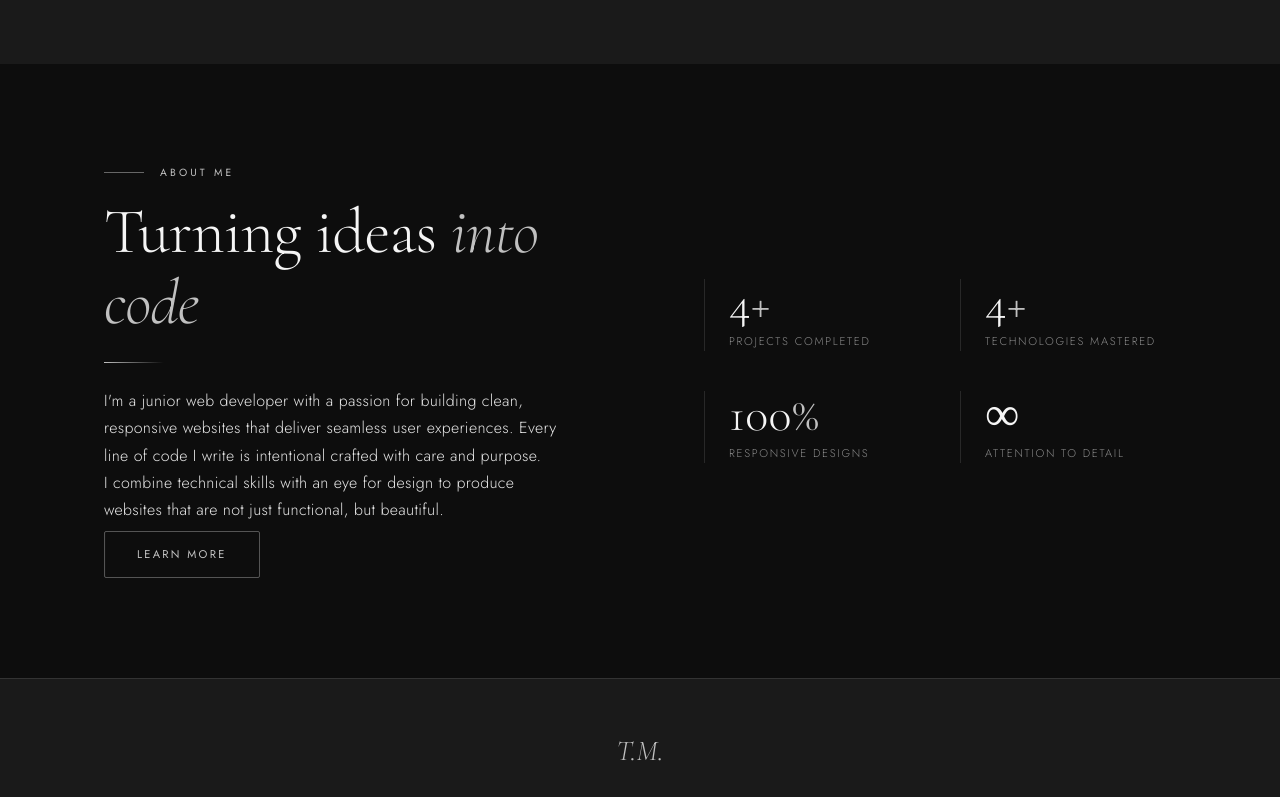
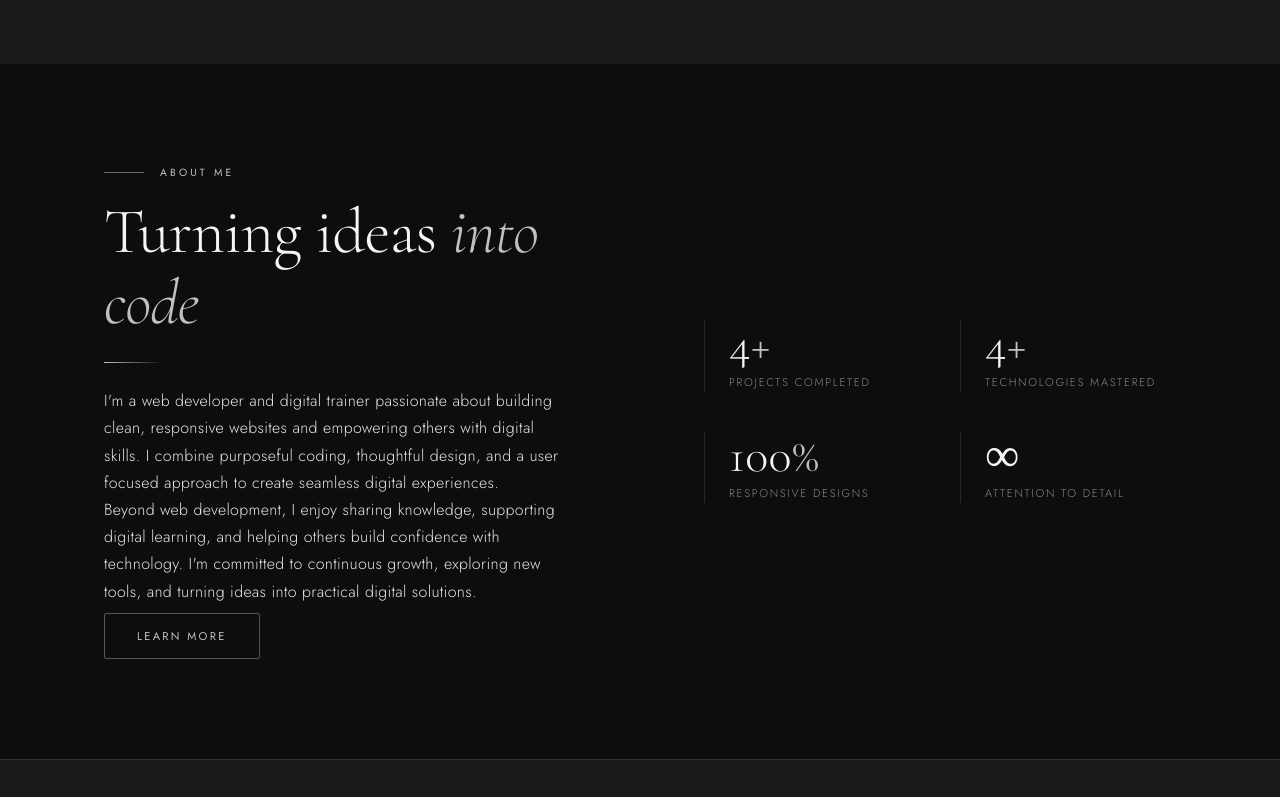
Before and after one commit to Terri-blet/Terri-blet.github.io, a plain HTML site: page index.html in a window 1280 px wide. Shown: the part 1630-2427 px from the top of the page. Drawn offline with nearby package versions, Linux system fonts and the light colour scheme.

Commit message:
Update index.html

```diff
--- a/index.html
+++ b/index.html
@@ -41,8 +41,7 @@
         <span>Teresiah Musyoka</span>
       </h1>
       <p class="hero-desc">
-        A web developer specializing in responsive and modern websites — crafting elegant digital experiences with clean code and thoughtful design.
-      </p>
+A web developer and digital trainer passionate about building responsive, modern websites that blend clean code, intuitive functionality, and thoughtful design to create seamless digital experiences.      </p>
       <div class="hero-cta">
         <a href="projects.html" class="btn btn-primary">View Projects</a>
         <a href="about.html" class="btn btn-outline">About Me</a>
@@ -120,8 +119,8 @@
         <p class="section-label">About Me</p>
         <h2 class="section-title">Turning ideas <em>into code</em></h2>
         <div class="divider"></div>
-        <p>I'm a junior web developer with a passion for building clean, responsive websites that deliver seamless user experiences. Every line of code I write is intentional crafted with care and purpose.</p>
-        <p>I combine technical skills with an eye for design to produce websites that are not just functional, but beautiful.</p>
+        <p>I'm a web developer and digital trainer passionate about building clean, responsive websites and empowering others with digital skills. I combine purposeful coding, thoughtful design, and a user focused approach to create seamless digital experiences.</p>
+        <p>Beyond web development, I enjoy sharing knowledge, supporting digital learning, and helping others build confidence with technology. I'm committed to continuous growth, exploring new tools, and turning ideas into practical digital solutions.</p>
         <a href="about.html" class="btn btn-outline" style="margin-top:0.5rem">Learn More</a>
       </div>
       <div class="brief-stats fade-in delay-2">
```
